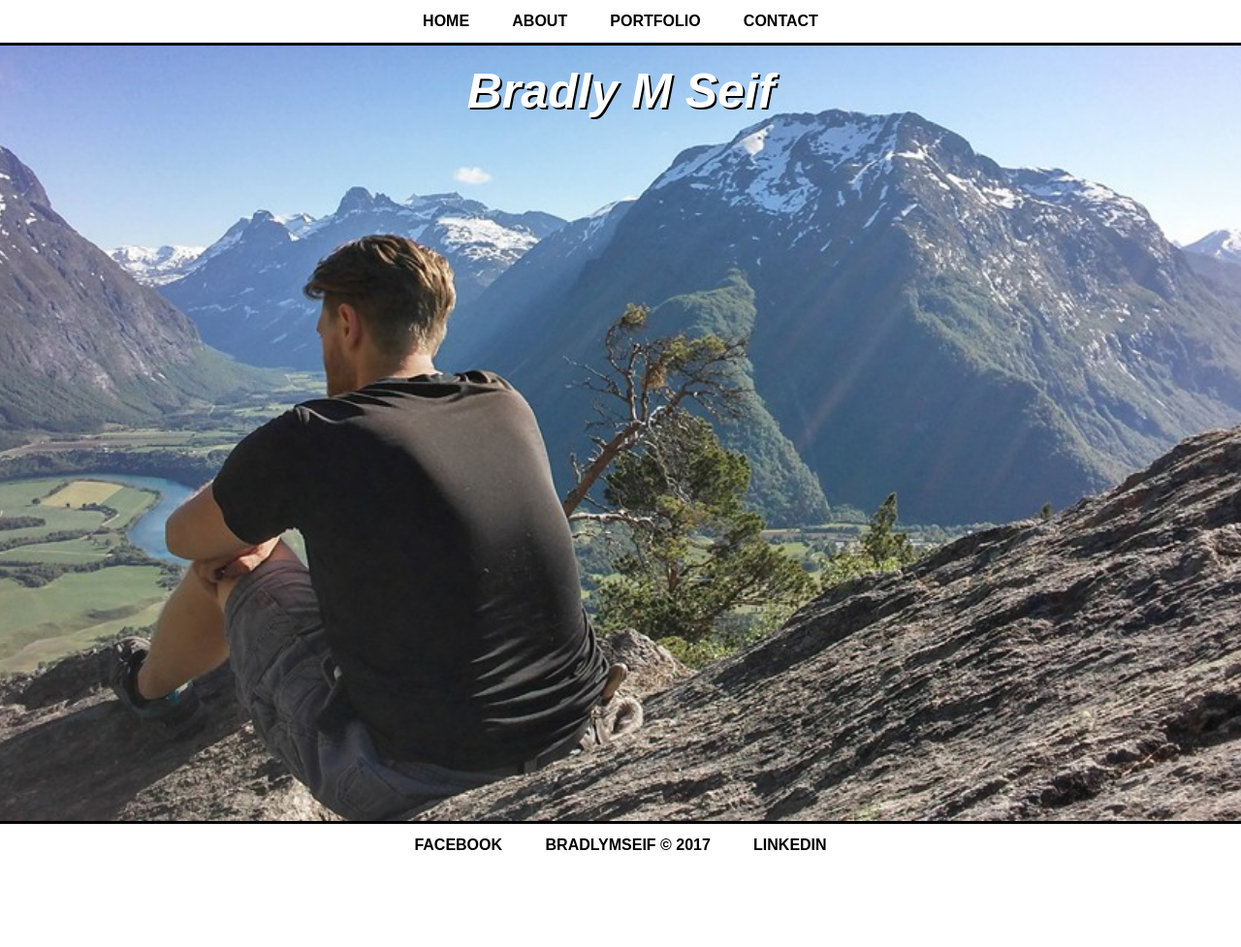
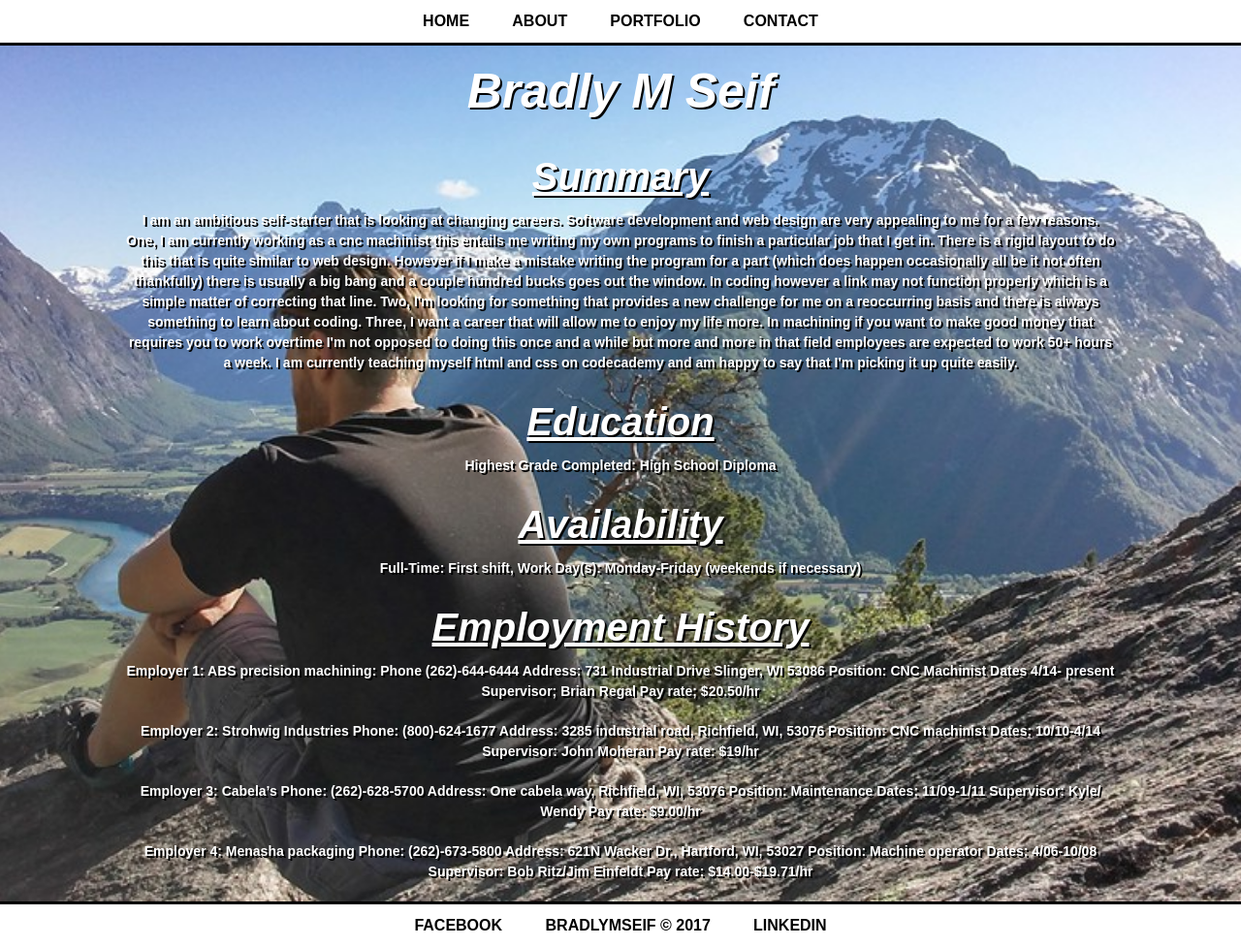
Before and after one commit to Rainmanjj/myportfolio, a plain HTML site: page contact.html in a window 1280 px wide. Shown: the whole page at 97% size. Before the commit the page ends 894 px from the top, so only its background shows below. Drawn offline with Linux system fonts and the light colour scheme.

Commit message:
Update contact.html

```diff
--- a/contact.html
+++ b/contact.html
@@ -1,6 +1,7 @@
 <!DOCTYPE html>
 <html>
   <head>
+    <script type="text/javascript" src="./javascript/main.js"> </script>
     <meta charset="utf-8">
     <meta name="veiwport" content="width=device-width">
     <meta name="description" content="Brad Seif">
@@ -20,12 +21,22 @@
       </ul>
     </nav>
   </header>
-
   <section id="showcase">
     <div class="container">
       <h1>Bradly M Seif</h1>
+      <h2>Summary</h2>
+      <h4>	I am an ambitious self-starter that is looking at changing careers. Software development and web design are very appealing to me for a few reasons. One, I am currently working as a cnc machinist this entails me writing my own programs to finish a particular job that I get in. There is a rigid layout to do this that is quite similar to web design. However if I make a mistake writing the program for a part (which does happen occasionally all be it not often thankfully) there is usually a big bang and a couple hundred bucks goes out the window. In coding however a link may not function properly which is a simple matter of correcting that line. Two, I'm looking for something that provides a new challenge for me on a reoccurring basis and there is always something to learn about coding. Three, I want a career that will allow me to enjoy my life more. In machining if you want to make good money that requires you to work overtime I'm not opposed to doing this once and a while but more and more in that field employees are expected to work 50+ hours a week. I am currently teaching myself html and css on codecademy and am happy to say that I'm picking it up quite easily.
+      </h4>
+      <h2>Education</h2>
+      <h4>Highest Grade Completed: High School Diploma</h4>
+      <h2>Availability</h2>
+      <h4> Full-Time: First shift, Work Day(s): Monday-Friday (weekends if necessary) </h4>
+      <h2>Employment History</h2>
+      <h4>Employer 1: ABS precision machining: Phone (262)-644-6444 Address: 731 Industrial Drive Slinger, WI 53086 Position: CNC Machinist Dates 4/14- present Supervisor; Brian Regal Pay rate; $20.50/hr </h4>
+      <h4>Employer 2: Strohwig Industries Phone: (800)-624-1677 Address: 3285 industrial road, Richfield, WI, 53076 Position: CNC machinist Dates: 10/10-4/14 Supervisor: John Moheran Pay rate: $19/hr</h4>
+      <h4> Employer 3: Cabela’s Phone: (262)-628-5700 Address: One cabela way, Richfield, WI, 53076 Position: Maintenance Dates: 11/09-1/11 Supervisor: Kyle/ Wendy Pay rate: $9.00/hr </h4>
+      <h4>Employer 4: Menasha packaging Phone: (262)-673-5800 Address: 621N Wacker Dr., Hartford, WI, 53027 Position: Machine operator Dates: 4/06-10/08 Supervisor: Bob Ritz/Jim Einfeldt Pay rate: $14.00-$19.71/hr </h4>
   </section>
-
     <section id="footer">
       <footer>
         <nav>
@@ -33,7 +44,7 @@
           <li>
             <!-- Facebook button -->
             <a href="https://www.facebook.com/brad.seif">
-            <class="button"/> facebook
+              <class="button"/> Facebook
             </a>
           </li>
 
```
Lines whose indentation alone changed are shown as unchanged.
